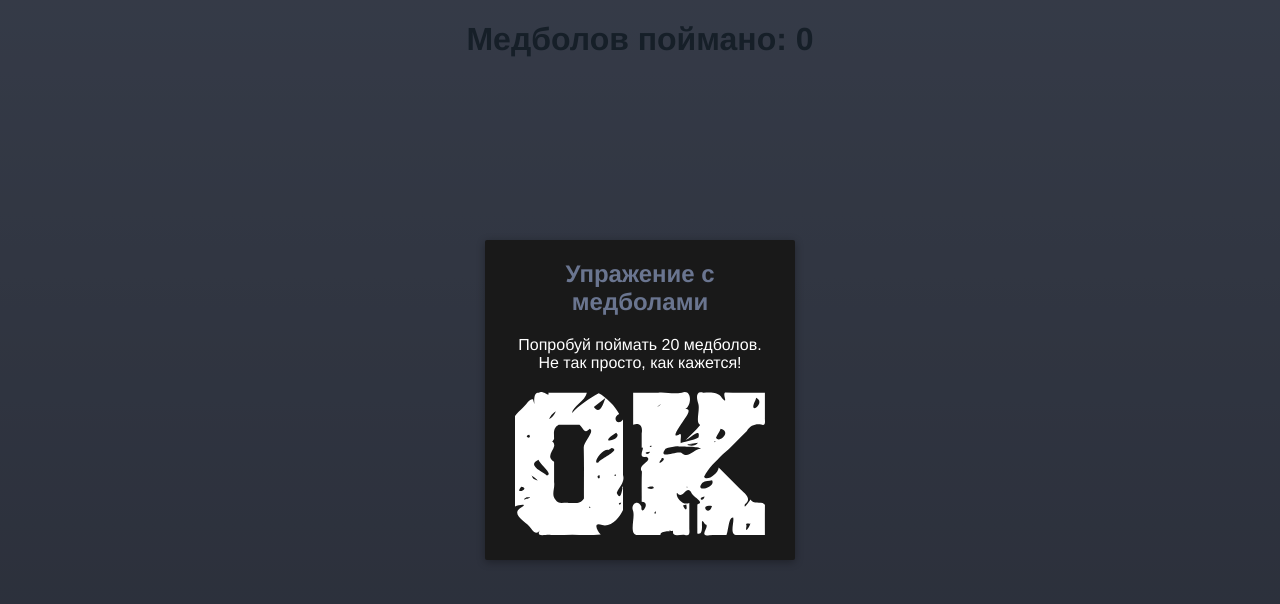
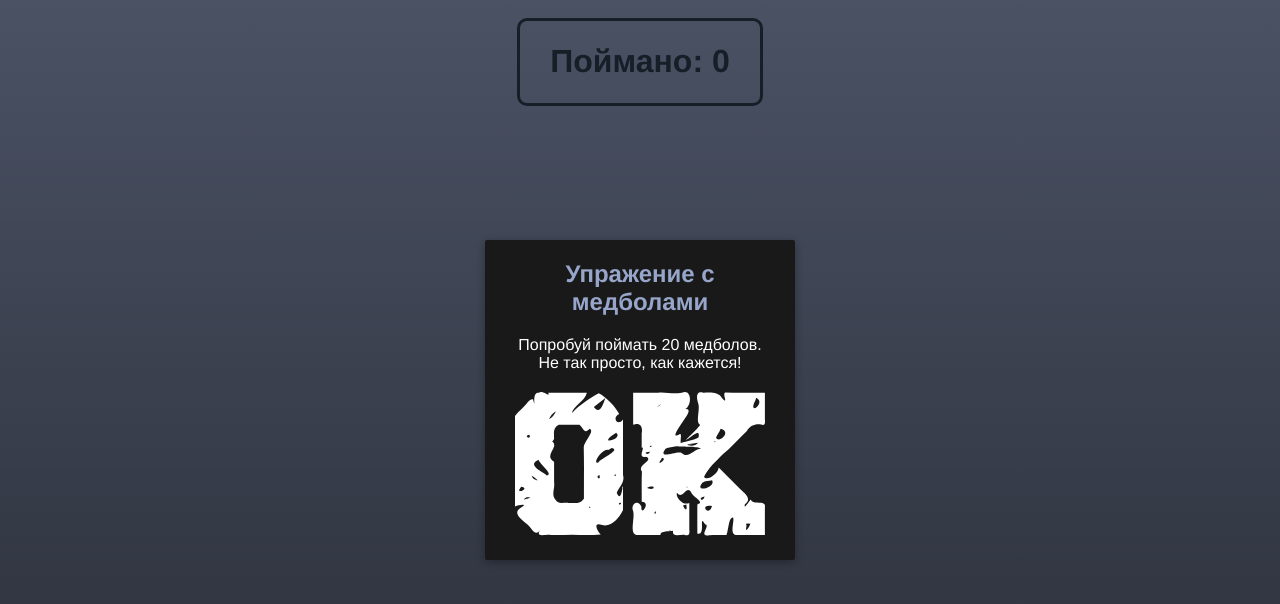
Before and after one commit to xneg/greeting_card, a Vue app: page /balls in a window 1280 px wide. Shown: the top 604 px of the page. Built offline with nearby package versions, Linux system fonts and the light colour scheme; what vue-touch, vue2-touch-events would draw is missing.

Commit message:
* Изменил размер кнопки "Ок". * Улучшил надписи во всех уровнях.

```diff
--- a/src/components/ModalDialog.vue
+++ b/src/components/ModalDialog.vue
@@ -26,7 +26,7 @@
                     xmlns="http://www.w3.org/2000/svg"
                     version="1.1"
                     viewBox="0 0 33.505444 19.21764"
-                    width="80px">
+                    width="30%">
                     <g
                         transform="translate(-95.567817,-122.64018)"
                         id="layer1">
--- a/src/views/AbsLevel.vue
+++ b/src/views/AbsLevel.vue
@@ -1,8 +1,11 @@
 <template>
     <div id="main">
+        <br>
+        <div id="label">
             <h1 class="unselectable">Скручиваний: {{absCount}}</h1>
+        </div>
         <abs-man/>
-        <button @click="showFloatingText">Click me</button>
+        <!-- <button @click="showFloatingText">Click me</button> -->
         <component :is="floatingTextComponent">Какой-то текст.</component>
 
         <modal-dialog
@@ -71,6 +74,22 @@ export default {
     overflow-y: hidden;
 }
 
+#label {
+    display: inline-block;
+    padding: 1px 30px;
+    border: 3px solid;
+    border-radius: 10px;
+    border-color: white;
+    color: white;
+}
+
+.floatingText {
+    position: absolute;
+    left: 50%;
+    transform: translateX(-50%);
+    top: 200px;
+}
+
 .unselectable {
     -webkit-touch-callout: none;
     -webkit-user-select: none;
--- a/src/views/BallsLevel.vue
+++ b/src/views/BallsLevel.vue
@@ -1,11 +1,14 @@
 <template>
     <div id="main" ref="container">
-        <h1 class="unselectable">Медболов поймано: {{ballsClicked}}</h1>
+        <br>
+        <div id="label">
+            <h1 class="unselectable">Поймано: {{ballsClicked}}</h1>
+        </div>
 
         <modal-dialog
             v-if="showModalDialog"
             @close="onModalDialogClose"
-            headerColor="#6a7590ff">
+            headerColor="rgb(150, 165, 201)">
             <h2 slot="header">Упражение с медболами</h2>
             <p slot="body">Попробуй поймать 20 медболов. Не так просто, как кажется!</p>
         </modal-dialog>
@@ -43,8 +46,19 @@ export default {
             ballsTotal: state => state.ballsTotal
         }),
         nextLevelUnlocked() {
-            return this.ballsClicked >= 20;
+            if (this.ballsClicked >= 20)
+            {
+                this.stopTimer();
+                return true;
             }
+            else
+                return false;
+        }
+    },
+    mounted() {
+        this.container = this.$refs.container;
+        window.addEventListener('focus', this.startTimer);
+        window.addEventListener('blur', this.stopTimer);
     },
     methods : {
         addBall: function() {
@@ -63,8 +77,11 @@ export default {
         },
         stopTimer: function() {
             clearInterval(this.timer);
+            this.timer = null;
         },
         startTimer: function() {
+            if (this.timer != null)
+                return;
             var vm = this;
             this.timer = setInterval(function() {
                 vm.addBall();
@@ -74,19 +91,13 @@ export default {
             this.showModalDialog = false;
             this.startTimer();
         },
-    },
-    mounted() {
-        this.container = this.$refs.container;
-        window.addEventListener('focus', this.startTimer);
-        window.addEventListener('blur', this.stopTimer);
     }
 }
 </script>
 
 <style scoped>
 #main {
-        background: linear-gradient(#6a7590ff, rgb(83, 91, 112));
-        /* background-color: #6a7590ff;  */
+    background: linear-gradient(rgb(150, 165, 201), rgb(83, 91, 112));
     position:fixed;
     width:100%;
     height:100%;
@@ -100,6 +111,13 @@ export default {
     overflow-y: hidden;
 }
 
+#label {
+    display: inline-block;
+    padding: 1px 30px;
+    border: 3px solid;
+    border-radius: 10px;
+}
+
 .unselectable {
     -webkit-touch-callout: none;
     -webkit-user-select: none;
```
Also changed, not shown: src/views/PlankLevel.vue (+0 -18 lines). Lines whose indentation alone changed are shown as unchanged.
